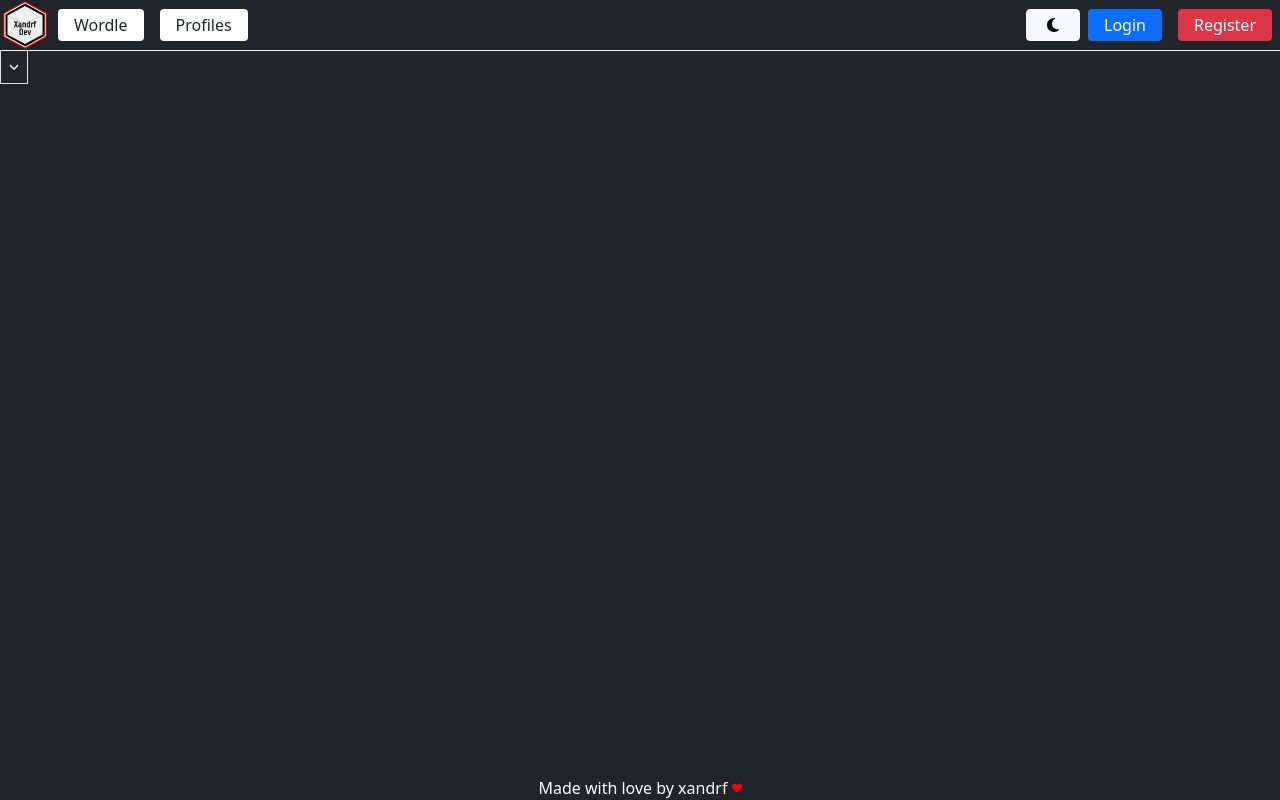
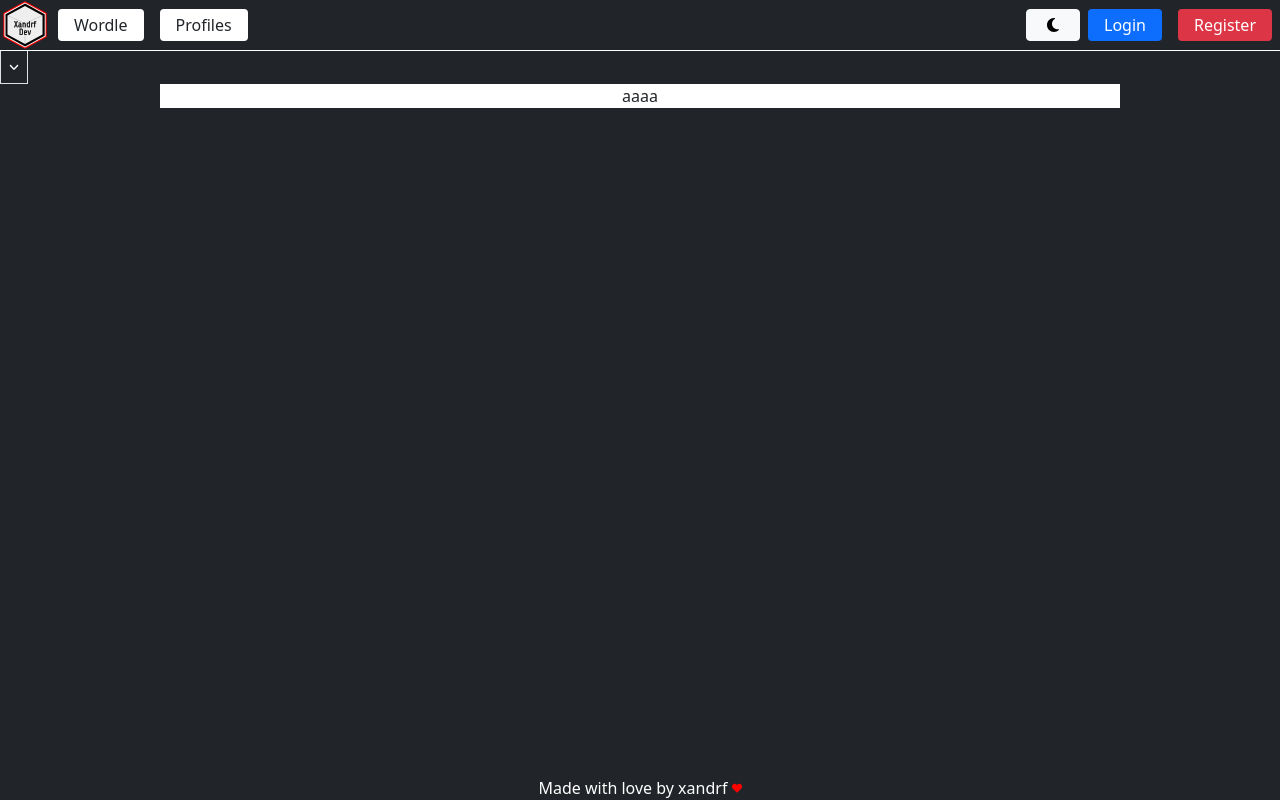
Before and after one commit to AlexandreSoftware/wordle-clone, a Next.js app in the folder web/: page /Wordle in a window 1280 px wide. Built offline with nearby package versions, Linux system fonts and the light colour scheme.

Commit message:
scaffolded game browser

```diff
--- a/web/pages/Login.tsx
+++ b/web/pages/Login.tsx
@@ -37,8 +37,8 @@ export default function Login(){
     }
     return (
         <div className=" d-inline-flex justify-content-center align-items-center h-100 w-100" >
-            <div className=" d-inline-flex justify-content-center align-items-center h-25">
-                <motion.div className={`bg-warning overflow ${Styles.mockgame}`}>
+            <div className=" d-inline-flex justify-content-center align-items-center h-25 text-align-top">
+                <motion.div className={`bg-warning overflow ${Styles.mockgame}`} initial={{x:"-100vw"}} animate={{x:0}} transition={{ease: "easeIn",duration: 0.8,type:"tween"}} >
                     {CreateGameArray(
                         WordleSampleGame,"")}
                 </motion.div>
--- a/web/pages/Wordle/index.tsx
+++ b/web/pages/Wordle/index.tsx
@@ -2,8 +2,10 @@
 export default function Wordle(){
     //TODO: implement game search
     return(
-        <>
-            This is a page
-        </>
+        <div className="w-100 h-100 text-center d-flex justify-content-center align-items-center">
+            <div className="h-75 w-75 bg-white">
+                aaaa
+            </div>
+        </div>
     )
 }
```
